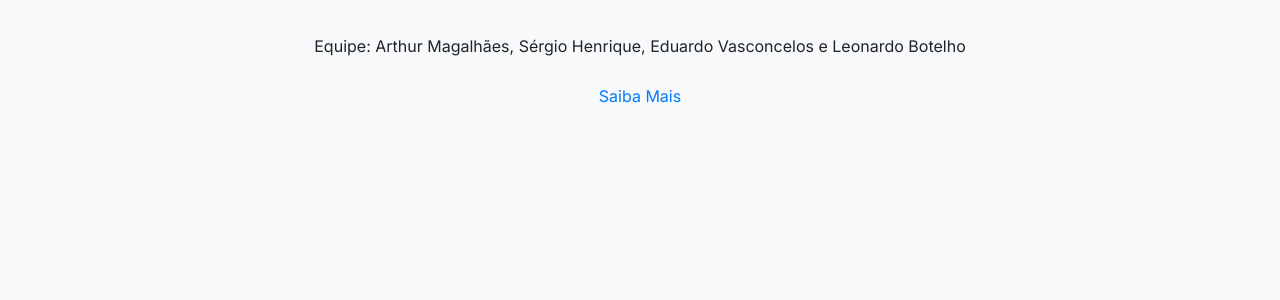
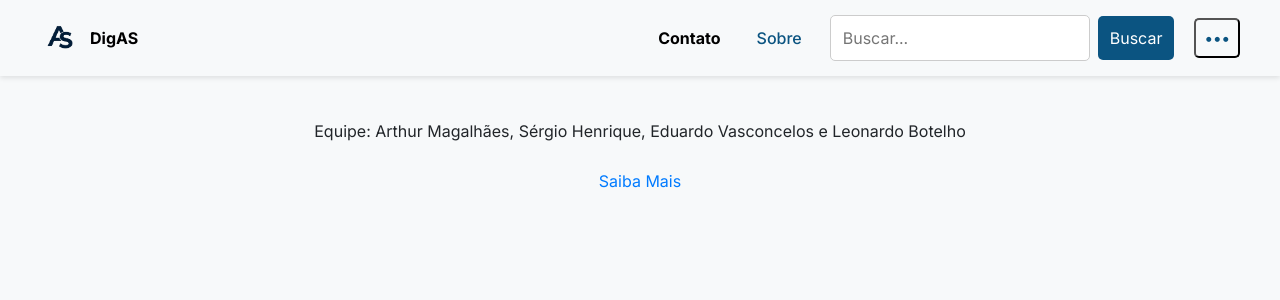
Before and after one commit to oficialarthurmagalhaes/DigAS, a PHP site: page /contato.html in a window 1280 px wide. Shown: the top 300 px of the page. Run offline with PHP 8.4, Linux system fonts and the light colour scheme.

Commit message:
Mudança no cabeçalho

```diff
--- a/contato.html
+++ b/contato.html
@@ -4,7 +4,9 @@
         <meta charset="UTF-8">
         <!-- indica que a página utiliza a tabela de caracteres UTF-8,
         O UTF-8 é o padrão na América Latina -->
-        <title>Cadastrados</title> <!--Título da página-->
+        <title>Contato</title> <!--Título da página-->
+        <link rel="shortcut icon" type="image/x-icon" href="assets/img/logo_DigAS_semfundo_SVG.svg">
+        <link rel="icon" type="image/svg" href="assets/img/logo_DigAS_semfundo_SVG.svg">
         <link rel="stylesheet" href="css/bootstrap.css">
         <link rel="stylesheet" href="css/style.css">
         <link rel="preconnect" href="https://fonts.googleapis.com">
@@ -24,7 +26,7 @@
             <div id="header"></div>
             <!-- Cabeçalho, posso criar menus, titulo da página-->
         </header>
-        <main>
+        <main class="container">
             <!-- todo o conteúdo, conteúdo principal-->
         </main>
     <footer>
--- a/css/style.css
+++ b/css/style.css
@@ -171,14 +171,13 @@
   }
 }
 
-
   .container {
     display: flex;
     justify-content: center;
     align-items: center;
     max-width: 1200px;
     margin: 0 auto;
-    padding-top: 135px; /* Ajuste conforme a altura real do seu header */
+    padding-top: 85px; /* Ajuste conforme a altura real do seu header */
   }
 
   .feed {
@@ -191,7 +190,7 @@
   }
 
   .novo-tweet {
-    margin-bottom: 20px;
+    margin-bottom: 5px;
   }
 
   .novo-tweet textarea {
@@ -230,6 +229,7 @@
   .tweet-header img {
     border-radius: 50%;
     margin-right: 10px;
+    height: 55px;
   }
 
   .tweet-info {
--- a/js/script.js
+++ b/js/script.js
@@ -5,6 +5,35 @@ function criarHeader() {
     console.log("A função está sendo chamada!");
 
     const headerHTML =`
+        <header class="header">
+            <div class="nav">
+                <a href="index.html" class="logo">
+                    <img src="/assets/img/logo_DigAS_semfundo.png" alt="Logo DigAS" height="40" />
+                    <span>DigAS</span>
+                </a>
+
+                <nav class="links">
+                    <a href="contato.html" class="link ativo">Contato</a>
+                    <a href="sobre.html" class="link">Sobre</a>
+
+                    <form class="busca">
+                        <input type="text" placeholder="Buscar..." />
+                        <button type="submit">Buscar</button>
+                    </form>
+                    <div class="menu">
+                        <button class="link">•••</button>
+                        <ul class="submenu">
+                            <li><a href="#">Ação</a></li>
+                            <li><a href="#">Outra ação</a></li>
+                            <li><hr /></li>
+                            <li><a href="#">Mais alguma coisa</a></li>
+                        </ul>
+                    </div>
+                </nav>
+
+            </div>
+        </header>
+    </header>
         `;
     document.getElementById("header").innerHTML = headerHTML;
 
@@ -40,7 +69,7 @@ window.addEventListener("DOMContentLoaded", () => {
 
         tweetDiv.innerHTML = `
           <div class="tweet-header">
-              <img src="/assets/img/IMG_20250112_163915.jpg" alt="IMG-20250112-163915" border="0" height="55px">
+              <img src="/assets/img/IMG_20250112_163915.jpg" alt="IMG-20250112-163915"">
               <div class="tweet-info">
                   <strong>Arthur Magalhães</strong>
                   <span>@magaltotal</span>
@@ -57,7 +86,7 @@ window.addEventListener("DOMContentLoaded", () => {
         tweetsContainer.insertBefore(tweetDiv, tweetsContainer.firstChild);
     }
 
-    // Evento de clique no botão "Tweetar"
+    // Evento de clique no botão "Publicar"
     tweetButton.addEventListener('click', () => {
         const tweetText = tweetInput.value.trim();
 
--- a/sobre.html
+++ b/sobre.html
@@ -5,6 +5,8 @@
         <!-- indica que a página utiliza a tabela de caracteres UTF-8,
         O UTF-8 é o padrão na América Latina -->
         <title>Sobre</title> <!--Título da página-->
+        <link rel="shortcut icon" type="image/x-icon" href="assets/img/logo_DigAS_semfundo_SVG.svg">
+        <link rel="icon" type="image/svg" href="assets/img/logo_DigAS_semfundo_SVG.svg">
         <link rel="stylesheet" href="css/bootstrap.css">
         <link rel="stylesheet" href="css/style.css">
         <link rel="preconnect" href="https://fonts.googleapis.com">
@@ -24,7 +26,7 @@
             <div id="header"></div>
             <!-- Cabeçalho, posso criar menus, titulo da página-->
         </header>
-        <main>
+        <main class="container">
             <!-- todo o conteúdo, conteúdo principal-->
         </main>
     <footer>
```
Also changed, not shown: index.html (+4 -32 lines), assets/img/logo_DigAS_semfundo_SVG.svg (added).
